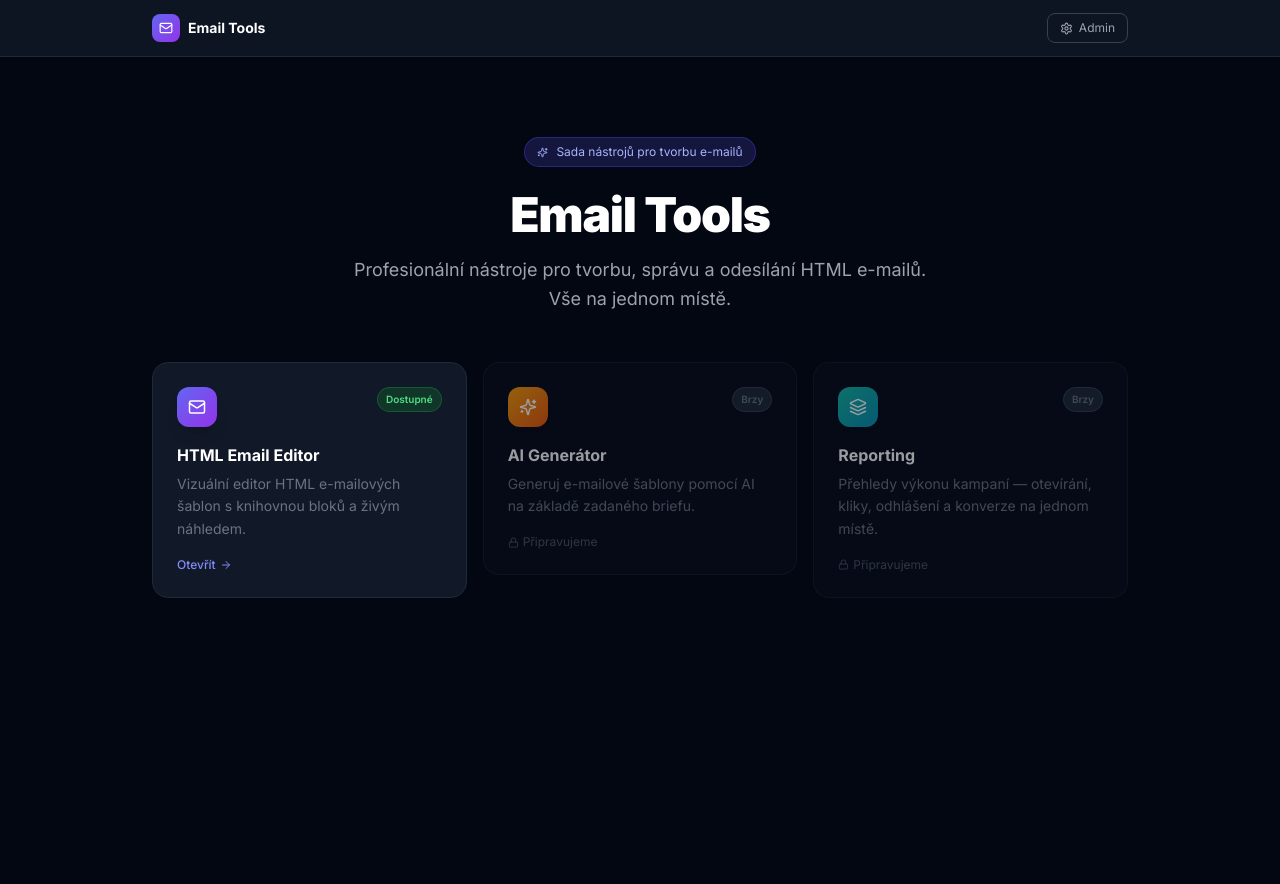
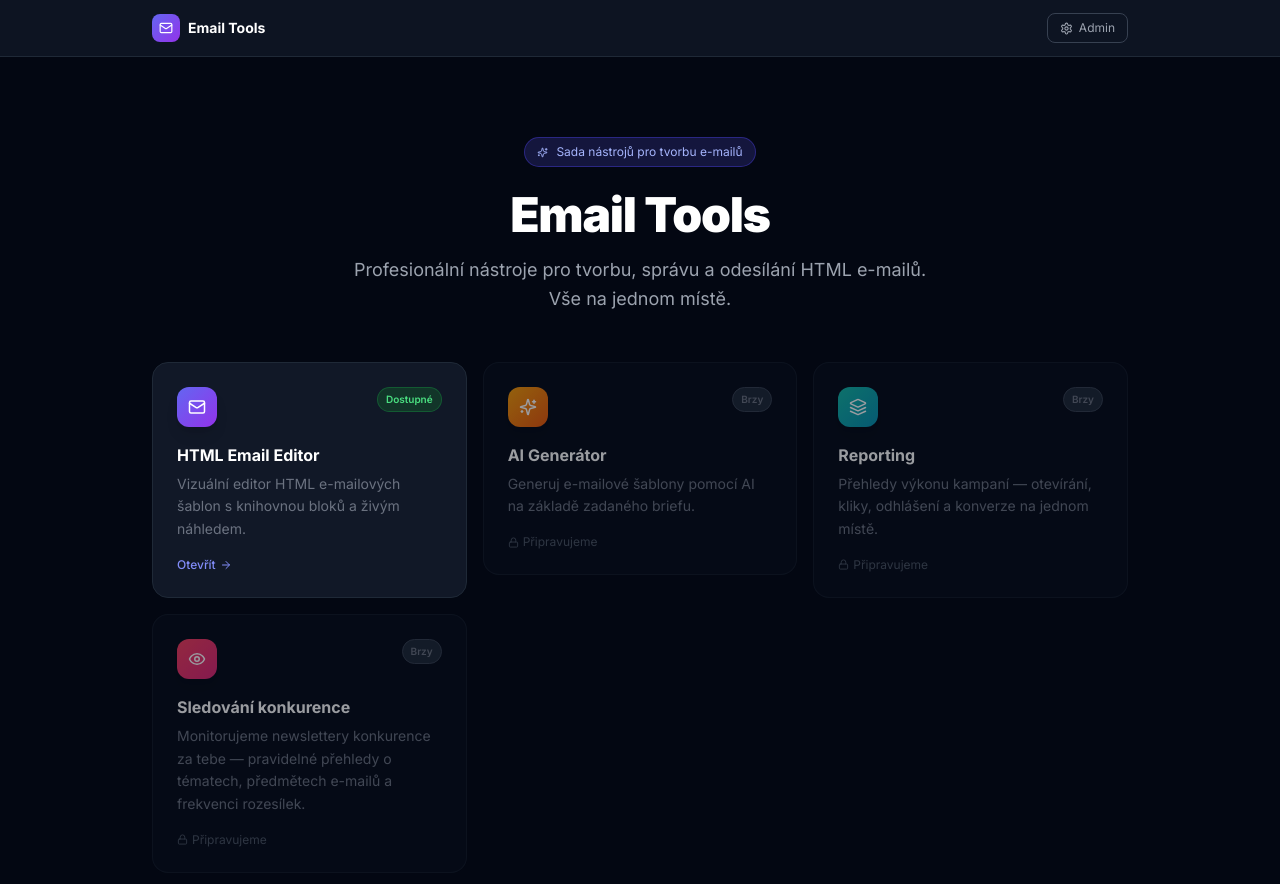
Before and after one commit to Snipex-bot/html-email-editor, a Next.js app: page / in a window 1280 px wide. Shown: the top 884 px of the page. Before the commit the page ends 800 px from the top, so only its background shows below. Built offline with nearby package versions, Linux system fonts and the light colour scheme.

Commit message:
feat: add competitor monitoring card to homepage

```diff
--- a/app/page.tsx
+++ b/app/page.tsx
@@ -1,5 +1,5 @@
 import Link from "next/link";
-import { Mail, Settings, ArrowRight, Layers, Sparkles, Lock } from "lucide-react";
+import { Mail, Settings, ArrowRight, Layers, Sparkles, Lock, Eye } from "lucide-react";
 
 const tools = [
   {
@@ -28,6 +28,16 @@ const tools = [
     label: "Reporting",
     description: "Přehledy výkonu kampaní — otevírání, kliky, odhlášení a konverze na jednom místě.",
     color: "from-teal-500 to-cyan-600",
+    badge: "Brzy",
+    badgeColor: "bg-gray-800 text-gray-500 border-gray-700",
+    available: false,
+  },
+  {
+    href: null,
+    icon: Eye,
+    label: "Sledování konkurence",
+    description: "Monitorujeme newslettery konkurence za tebe — pravidelné přehledy o tématech, předmětech e-mailů a frekvenci rozesílek.",
+    color: "from-rose-500 to-pink-600",
     badge: "Brzy",
     badgeColor: "bg-gray-800 text-gray-500 border-gray-700",
     available: false,
```
